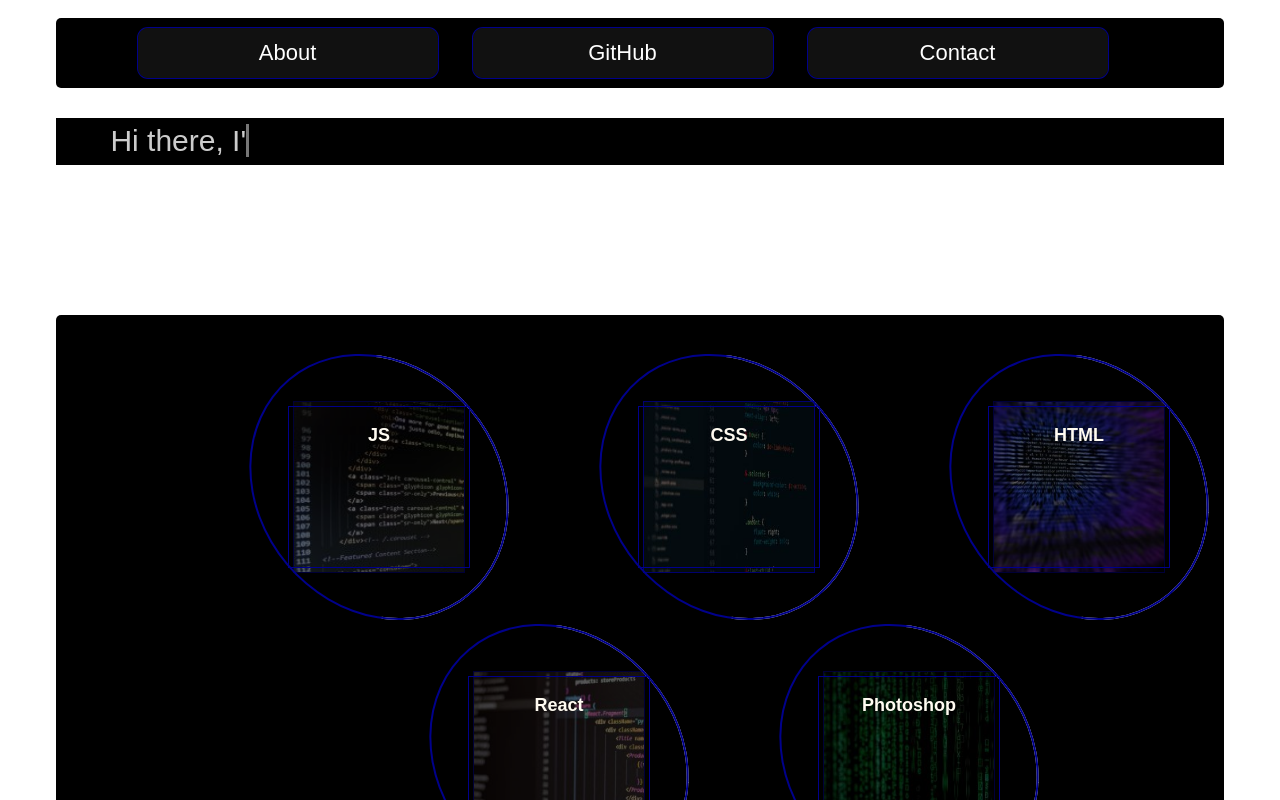
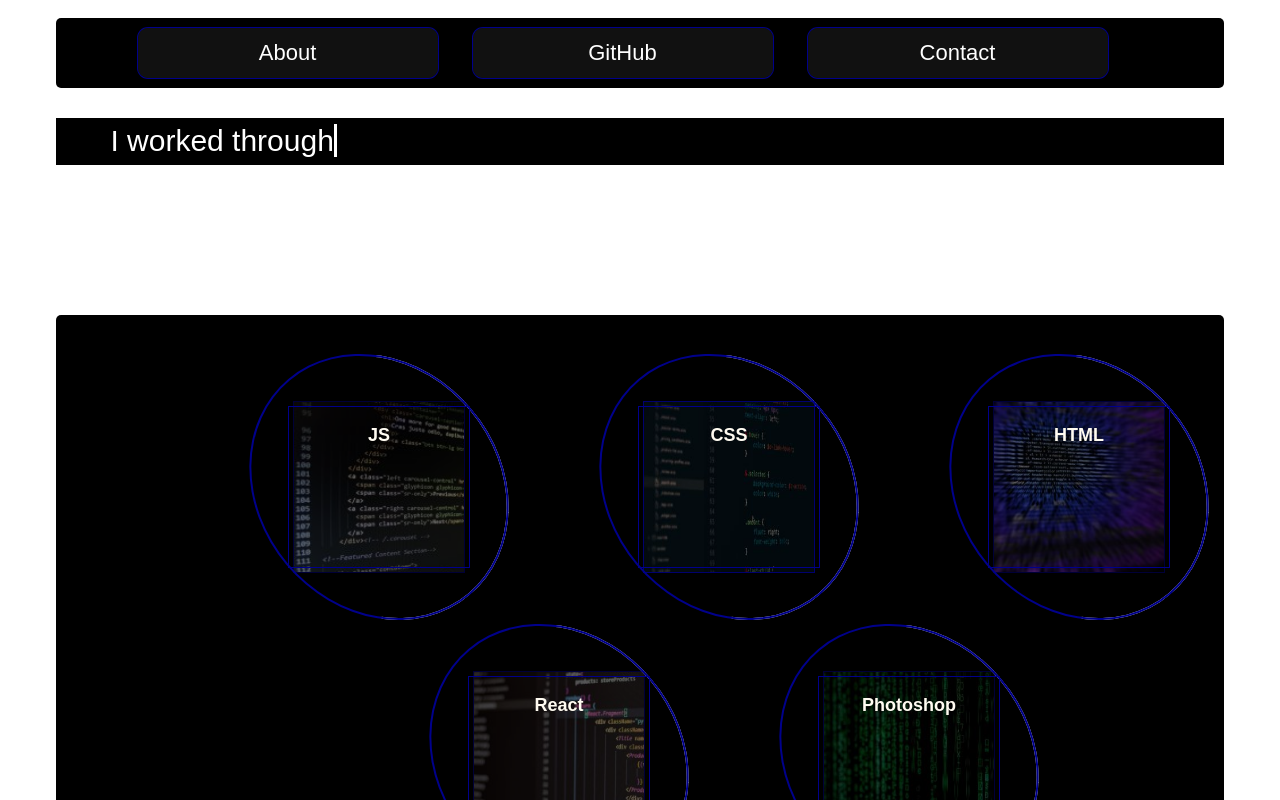
Before and after one commit to kriskris79/my-blackandwhitedev.com-website, a React (Create React App) app in the folder mywebsite/: page / in a window 1280 px wide. Shown: the top 800 px of the page. Built offline with nearby package versions, Linux system fonts and the light colour scheme.

Commit message:
animation

```diff
--- a/mywebsite/src/components/Typewriter.css
+++ b/mywebsite/src/components/Typewriter.css
@@ -2,7 +2,7 @@
 body {
     font-family: 'Raleway', sans-serif;
     height: 100vh;
-    color: #ccc;
+    color: #ffffff;
     overflow:hidden;
 }
 
@@ -27,7 +27,7 @@ h1 {
 
 /* Cursor */
 .txt-type > .txt {
-    border-right: 0.2rem solid #777;
+    border-right: 0.2rem solid white;
 }
 
 @media(min-width: 1200px) {
--- a/mywebsite/src/components/Typewriter.js
+++ b/mywebsite/src/components/Typewriter.js
@@ -35,7 +35,7 @@ function Typewriter() {
                 this.txtElement.innerHTML = `<span class="txt">${this.txt}</span>`;
 
                 // Initial Type Speed
-                let typeSpeed = 200;
+                let typeSpeed = 100;
 
                 if (this.isDeleting) {
                     typeSpeed /= 3;
@@ -52,7 +52,7 @@ function Typewriter() {
                     // Move to next word
                     this.wordIndex++;
                     // Pause before start typing
-                    typeSpeed = 200;
+                    typeSpeed = 100;
                 }
 
                 setTimeout(() => this.type(), typeSpeed);
```
